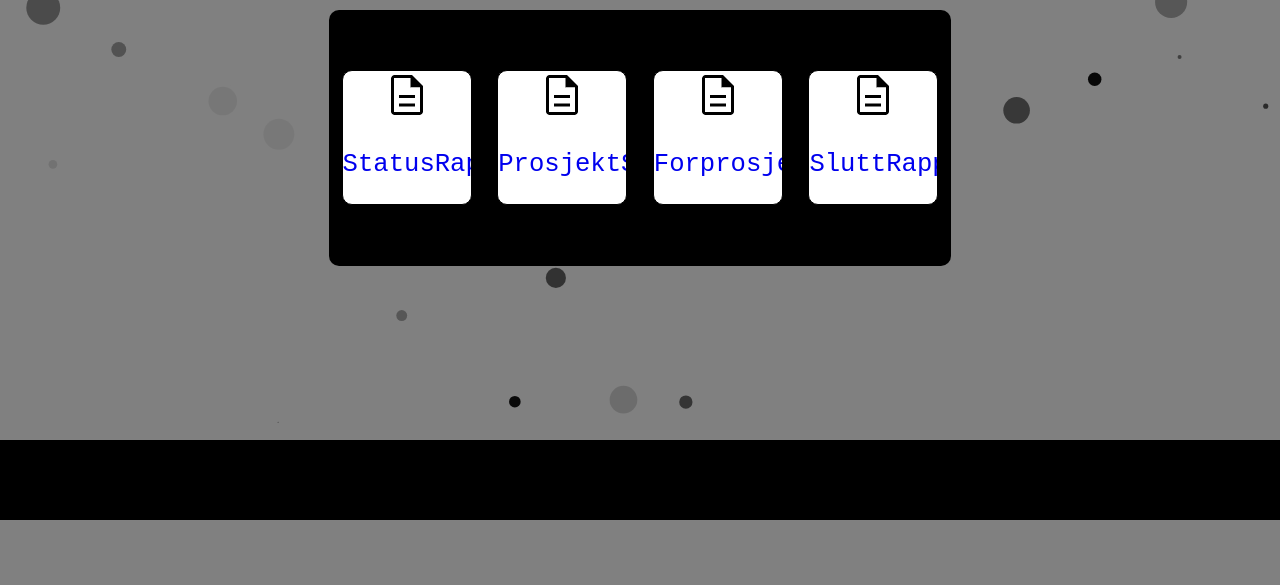
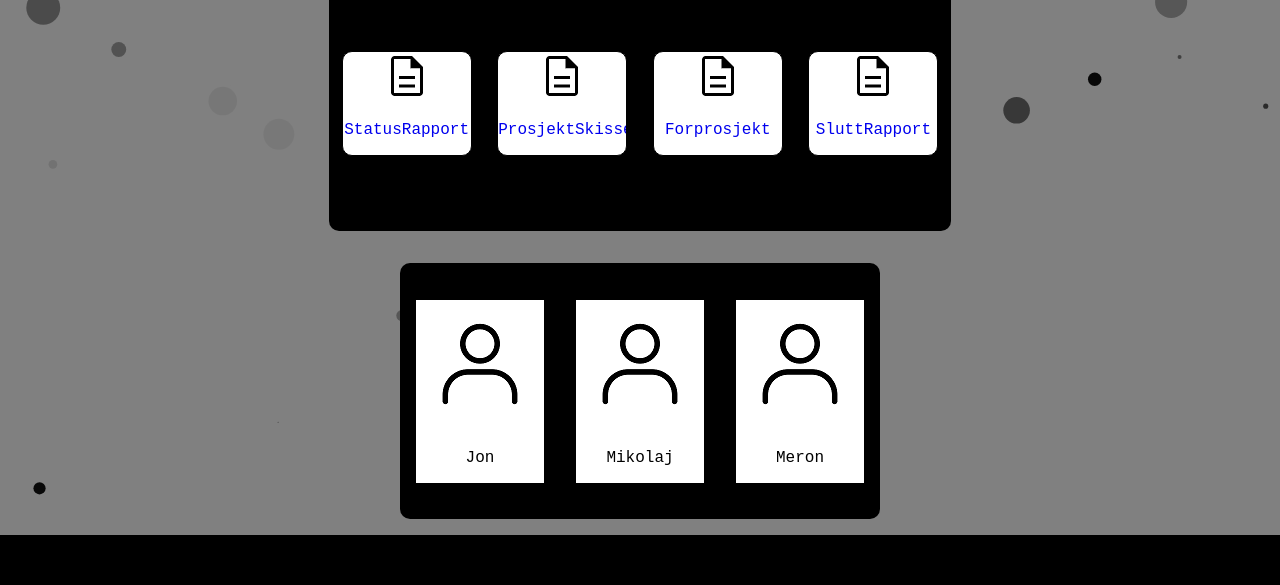
Before and after one commit to Jon-pre/BachelorWebpage, a plain HTML site: page index.html in a window 1280 px wide. Shown: the part 280-865 px from the top of the page. Before the commit the page ends 805 px from the top, so only its background shows below. Drawn offline with Linux system fonts and the light colour scheme.

Commit message:
small changes

```diff
--- a/index.css
+++ b/index.css
@@ -34,7 +34,7 @@ body {
 }
 
 p {
-    font-size: 1.6em;
+    font-size: 1em;
     z-index: 1;
 }
 footer{
@@ -55,6 +55,8 @@ footer{
     text-align: center;
     max-width: 50%;
     height: 20vw;
+    margin-top: 1em;
+    margin-bottom: 1em;
     z-index: 1;
     border-radius: 10px;
 }
@@ -88,6 +90,17 @@ footer{
 #gruppe-item:hover{
     background-color: grey;
 }
+#text-personcard{
+    color:black;
+}
+#avatar{
+    border-radius: 20;
+}
+#personcard{
+    margin: 1em;
+    background-color: white;
+}
+
 /*
 @media screen and (max-width:1000px){
     #Filgruppe{
@@ -110,3 +123,6 @@ footer{
 
 }
 */
+@media(max-width:1000px){
+
+}
--- a/index.html
+++ b/index.html
@@ -48,6 +48,22 @@
         </div></a>
 
         </div>
+
+        <div id="Filgruppe">
+            <div id="personcard">
+                <img id="avatar" src="PersonAvatar.png">
+                <p id="text-personcard">Jon</p>
+            </div>
+            <div id="personcard">
+                <img id="avatar" src="PersonAvatar.png">
+                <p id="text-personcard">Mikolaj</p>
+            </div>
+            <div id="personcard">
+                <img id="avatar" src="PersonAvatar.png">
+                <p id="text-personcard">Meron</p>
+            </div>
+
+        </div>
         <footer>
             <p>Hey again, this is the footer</p>
         </footer>
--- a/particles.js
+++ b/particles.js
@@ -20,7 +20,7 @@ var pJS = function(tag_id, params){
     },
     particles: {
       number: {
-        value: 400,
+        value: 800,
         density: {
           enable: true,
           value_area: 800
@@ -73,7 +73,7 @@ var pJS = function(tag_id, params){
       },
       move: {
         enable: true,
-        speed: 2,
+        speed: 20,
         direction: 'none',
         random: false,
         straight: false,
```
Also changed, not shown: PersonAvatar.png (added).
